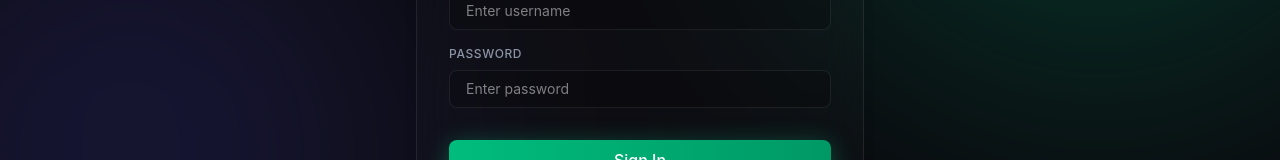
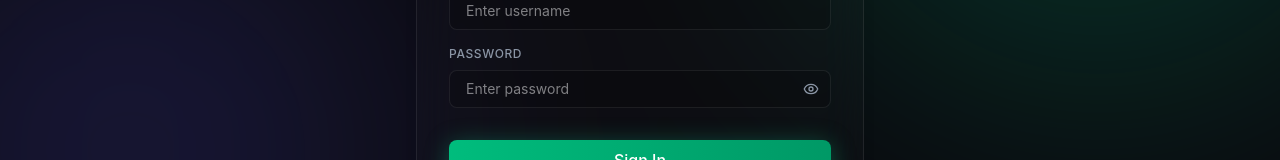
Before and after one commit to dakshitpatel27/ipo_tracker, a React (Vite) app in the folder frontend/: page /profile in a window 1280 px wide. Shown: the part 378-538 px from the top of the page. Built offline with nearby package versions, Linux system fonts and the light colour scheme; no server answers.

Commit message:
Add show password toggle button in Auth and Profile

```diff
--- a/frontend/src/pages/Auth.jsx
+++ b/frontend/src/pages/Auth.jsx
@@ -1,12 +1,14 @@
 import React, { useState } from 'react';
 import { useAuth } from '../context/AuthContext';
 import { motion } from 'framer-motion';
+import { Eye, EyeOff } from 'lucide-react';
 
 const Auth = () => {
   const [isLogin, setIsLogin] = useState(true);
   const [username, setUsername] = useState('');
   const [password, setPassword] = useState('');
   const [email, setEmail] = useState('');
+  const [showPassword, setShowPassword] = useState(false);
   const [error, setError] = useState('');
   const [pendingMessage, setPendingMessage] = useState(false);
   const { login, register } = useAuth();
@@ -86,7 +88,12 @@ const Auth = () => {
               </div>
               <div>
                 <label className="block text-xs font-medium text-secondary uppercase tracking-wider mb-2">Password</label>
-                <input type="password" required value={password} onChange={e => setPassword(e.target.value)} className="input-field" placeholder="Enter password" />
+                <div className="relative">
+                  <input type={showPassword ? "text" : "password"} required value={password} onChange={e => setPassword(e.target.value)} className="input-field pr-10" placeholder="Enter password" />
+                  <button type="button" onClick={() => setShowPassword(!showPassword)} className="absolute right-3 top-1/2 -translate-y-1/2 text-secondary hover:text-white transition-colors">
+                    {showPassword ? <EyeOff size={16} /> : <Eye size={16} />}
+                  </button>
+                </div>
               </div>
 
               <button type="submit" className="btn-primary w-full mt-4">
--- a/frontend/src/pages/Profile.jsx
+++ b/frontend/src/pages/Profile.jsx
@@ -1,6 +1,6 @@
 import React, { useState } from 'react';
 import { motion } from 'framer-motion';
-import { User, Shield, CheckCircle } from 'lucide-react';
+import { User, Shield, CheckCircle, Eye, EyeOff } from 'lucide-react';
 import toast from 'react-hot-toast';
 import { api } from '../api';
 import { useAuth } from '../context/AuthContext';
@@ -8,6 +8,7 @@ import { useAuth } from '../context/AuthContext';
 const Profile = () => {
   const { user } = useAuth();
   const [password, setPassword] = useState('');
+  const [showPassword, setShowPassword] = useState(false);
 
   const handleUpdatePassword = async () => {
     if (!password.trim()) {
@@ -58,13 +59,18 @@ const Profile = () => {
             <h3 className="text-lg font-bold text-white mb-4">Security</h3>
             <label className="block text-xs font-medium text-secondary uppercase tracking-wider mb-2">Change Password</label>
             <div className="flex gap-3">
-              <input
-                type="password"
-                value={password}
-                onChange={(e) => setPassword(e.target.value)}
-                className="input-field bg-black/40 flex-1"
-                placeholder="Enter new password..."
-              />
+              <div className="relative flex-1">
+                <input
+                  type={showPassword ? "text" : "password"}
+                  value={password}
+                  onChange={(e) => setPassword(e.target.value)}
+                  className="input-field bg-black/40 w-full pr-10"
+                  placeholder="Enter new password..."
+                />
+                <button type="button" onClick={() => setShowPassword(!showPassword)} className="absolute right-3 top-1/2 -translate-y-1/2 text-secondary hover:text-white transition-colors">
+                  {showPassword ? <EyeOff size={16} /> : <Eye size={16} />}
+                </button>
+              </div>
               <button onClick={handleUpdatePassword} className="btn-primary shrink-0">
                 Update
               </button>
```
